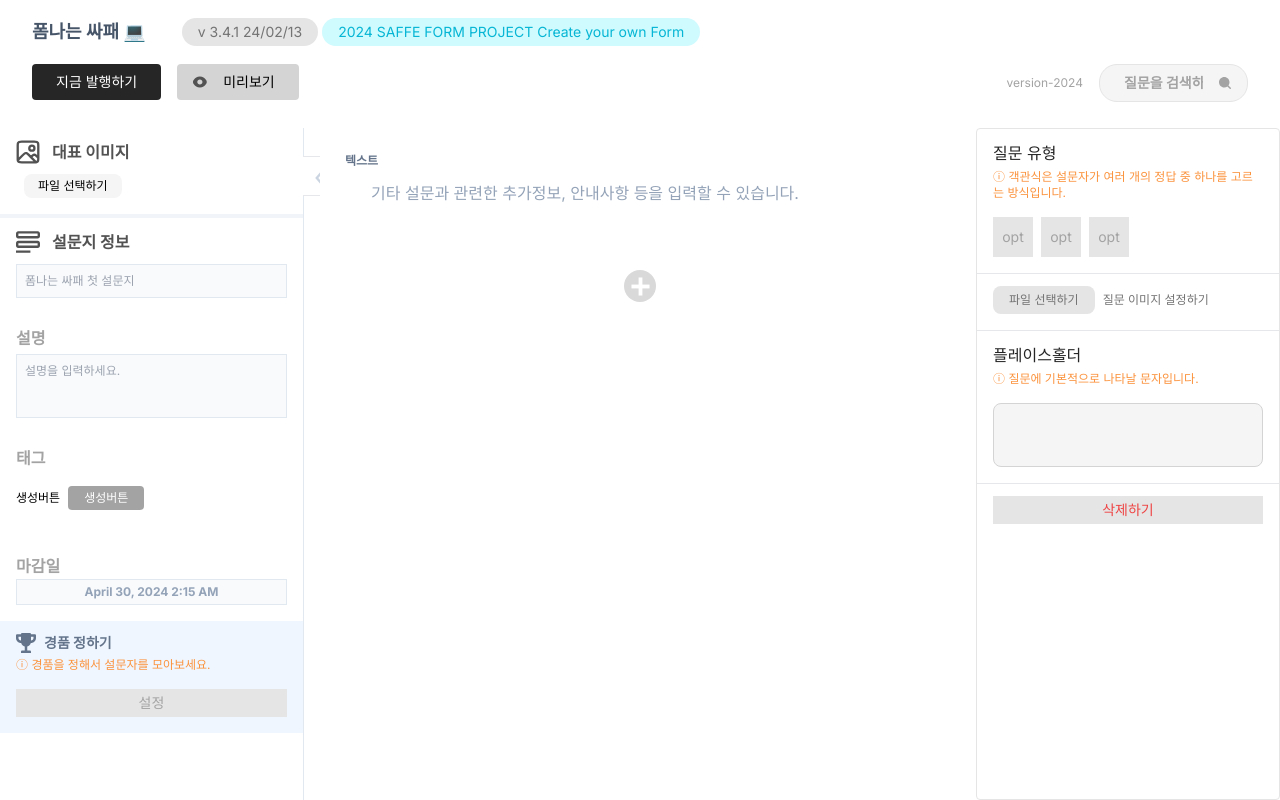
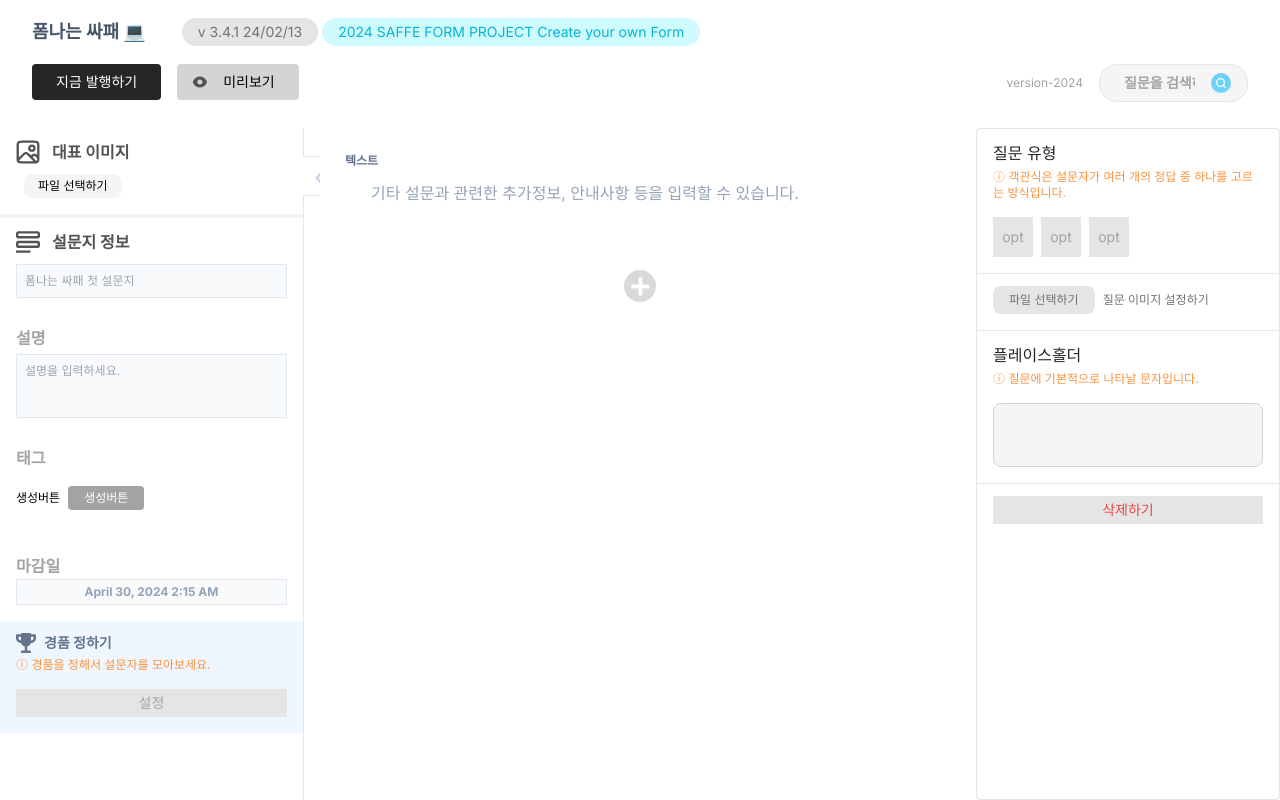
Before and after one commit to SSA-FE/formssafe-fe, a React (Vite) app: page /editor in a window 1280 px wide. Built offline with nearby package versions, Linux system fonts and the light colour scheme; no server answers.

Commit message:
feat: 변경된 search-icon 적용

```diff
--- a/src/components/Myspace/SearchBar.tsx
+++ b/src/components/Myspace/SearchBar.tsx
@@ -1,4 +1,4 @@
-import searchIcon from '@/assets/icons/search-icon.svg';
+import { SearchIcon } from '@/assets/icons';
 import { updateKeyword } from '@components/Myspace/toolbar/toolbarInputSlice';
 import { useState } from 'react';
 import { useDispatch } from 'react-redux';
@@ -36,7 +36,7 @@ const SearchBar = ({ placeholder, bgColor, width, height }: SearchBarProps) => {
         }}
       />
       <button onClick={handleOnclick}>
-        <img src={searchIcon} alt="검색 아이콘" />
+        <SearchIcon width="20" height="20" />
       </button>
     </div>
   );
```
